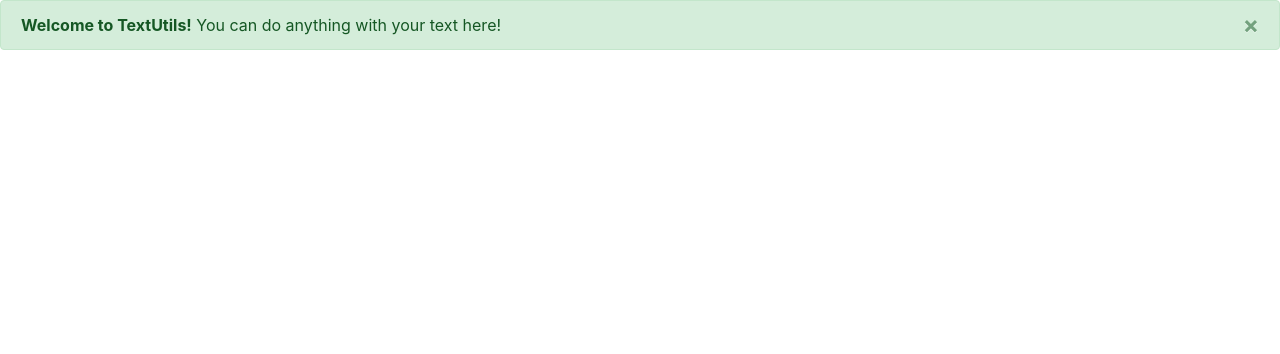
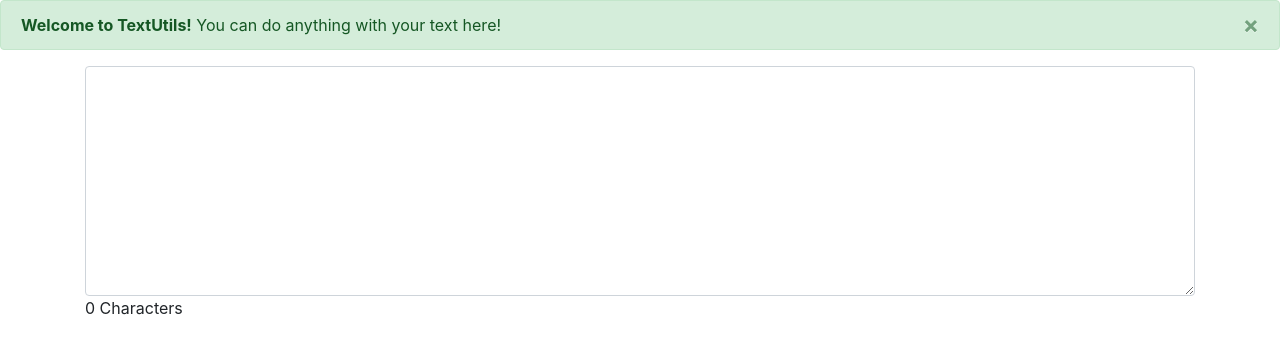
Before and after one commit to TejsinghDhaosriya/django-textutils-project-jumpstart, a Django app: page / in a window 1280 px wide. Shown: the part 56-410 px from the top of the page. Run offline with Django 3.2, Linux system fonts and the light colour scheme; some libraries are stand-ins or nearby versions.

Commit message:
index page

```diff
--- a/templates/index.html
+++ b/templates/index.html
@@ -61,3 +61,28 @@
     <span aria-hidden="true">&times;</span>
   </button>
 </div>
+
+
+<div class="container">
+
+    <form action='/analyze' onsubmit="return validate()" method='post'> {% csrf_token %}
+
+
+
+    <div class="form-group">
+      <h3><span id="typed"></span></h3>
+
+      <textarea class="form-control" name='text' id="exampleFormControlTextarea1" rows="9"></textarea>
+
+      <!-- Word Counter -->
+      <p>
+      <span id="wordCount">0</span> Characters
+      <script type="text/javascript">
+          var exampleFormControlTextarea1 = document.getElementById("exampleFormControlTextarea1");
+          var wordCount = document.getElementById("wordCount");
+
+          exampleFormControlTextarea1.addEventListener("keyup",function(){
+          var characters = exampleFormControlTextarea1.value.split('');
+            wordCount.innerText = characters.length;
+          });
+      </script>
```
